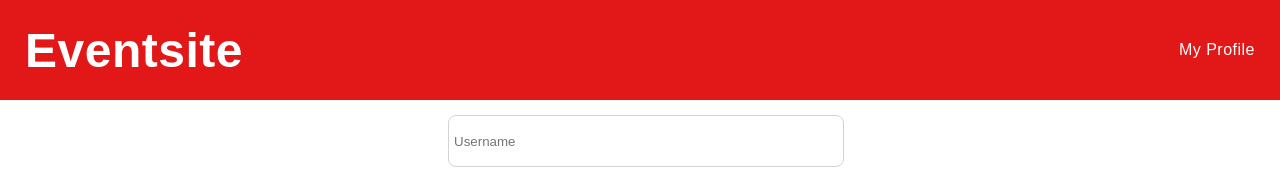
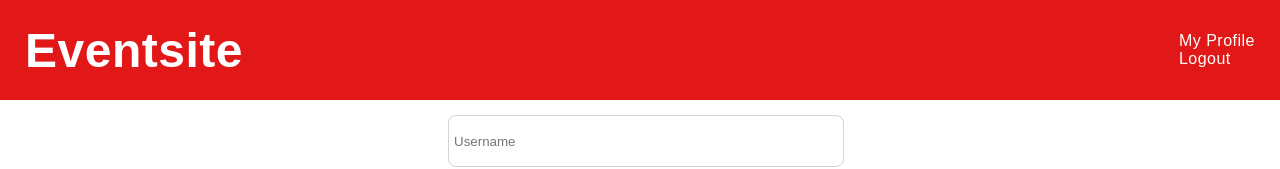
Before and after one commit to remerdy1/eventsite-client, a React (Create React App) app: page /login in a window 1280 px wide. Shown: the top 169 px of the page. Built offline with nearby package versions, Linux system fonts and the light colour scheme; sample sign-in values are in the browser's storage.

Commit message:
prop for username, logout button, update local storage and other account stuff

```diff
--- a/src/app.jsx
+++ b/src/app.jsx
@@ -1,4 +1,4 @@
-import React, {useState} from 'react';
+import React, {useState, useEffect} from 'react';
 import {BrowserRouter as Router, Switch,Route, Link} from "react-router-dom";
 import "./style.css"
 
@@ -14,8 +14,16 @@ const axios = require("axios");
 
 function App(){
     const [events, setEvents] = useState([]);
-    //TODO variable to store if user is signed in
-    const [userData, setUserData] = useState({});
+    const [username, setUsername] = useState("");
+
+    // Check if user is already signed in
+    useEffect(() =>{
+        const loggedInUser = localStorage.getItem("user");
+
+        if(loggedInUser){
+            setUsername(JSON.parse(loggedInUser).username);
+        }
+    }, []);
 
     // Make request to restcountries
     const fetchCountries = async () =>{
@@ -46,7 +54,7 @@ function App(){
     return (
         <div>
             <Router>
-                <Header />
+                <Header username={username} setUsername={setUsername}/>
                 <Switch>
                     <Route path="/" exact>
                         <Search fetchCountries={fetchCountries} handleSubmit={handleSubmit}/>
@@ -59,7 +67,7 @@ function App(){
                         <Signup />
                     </Route>
                     <Route path="/:username/profile">
-                        <MyProfile setUserData={setUserData} userData={userData}/>
+                        <MyProfile username={username}/>
                     </Route>
                     <Route>
                         <h1 style={{textAlign: "center"}}>Page not found</h1>
--- a/src/components/header/header.css
+++ b/src/components/header/header.css
@@ -24,6 +24,12 @@ a {
     margin-right: 25px;
 }
 
+.profile-text>a:hover,
+.profile-text:hover {
+    color: black;
+    cursor: pointer;
+}
+
 @media only screen and (max-width: 350px) {
     header {
         height: 200px;
--- a/src/components/header/header.jsx
+++ b/src/components/header/header.jsx
@@ -2,10 +2,28 @@ import React from 'react';
 import "./header.css"
 
 function Header(props){
+
+    const logout = () =>{
+        props.setUsername("");
+        localStorage.clear();
+        window.location = "/login";
+    }
+
     return (
         <header>
             <h1 className="header"><a href="/">Eventsite</a></h1>
-            <p className="profile-text"><a href="/profile">My Profile</a></p>
+
+        {
+            // if user signed in show logout & my profile button
+            (props.username &&
+            <div>
+                <p className="profile-text"><a href={`/${props.username}/profile`}>My Profile</a></p>
+                <p className="profile-text" onClick={logout}>Logout</p>
+            </div>)
+            // else show login button
+            ||
+            <p className="profile-text"><a href={'/login'}>Login</a></p>
+        }
         </header>
     )
 }
--- a/src/components/login/login.jsx
+++ b/src/components/login/login.jsx
@@ -15,8 +15,8 @@ function Login(props){
         try{
             const res = await axios.post("http://localhost:8050/login", {username, password,});
             // Store JWT
-            localStorage.setItem("token", res.data.token);
-            window.location = "/"
+            localStorage.setItem("user", JSON.stringify(res.data));
+            window.location = "/";
 
         }catch(e){
             alert("Unable to find user with those credentials.");
--- a/src/components/myprofile/myprofile.jsx
+++ b/src/components/myprofile/myprofile.jsx
@@ -1,23 +1,25 @@
-import React, {useEffect} from 'react';
+import React, {useEffect, useState} from 'react';
 import {useParams} from "react-router-dom";
 import "./myprofile.css";
 const axios = require("axios");
 
 function MyProfile(props){
+    const [profileData, setProfileData] = useState({});
     const {username} = useParams();
-    //? move to app.jsx?
-    //const [userData, setUserData] = useState({});
 
     // Fetch data about once the page has rendered
     useEffect(() => {
         // GET data about the user to display on profile
         const fetchData = async () =>{
             try{
+                const token = JSON.parse(localStorage.user).token;
+
+                // get data about the profile being viewed
                 const res = await axios.get(`http://localhost:8050/${username}/profile`, {
-                    headers: {"authorization": "Bearer "+localStorage.token}
+                    headers: {"authorization": "Bearer "+token}
                 });
 
-                props.setUserData(res.data);
+                setProfileData(res.data);
             }catch(e){
                 // redirect to login page
                 window.location = "/login"
@@ -25,12 +27,12 @@ function MyProfile(props){
         }
 
         fetchData();
-    }, [username, props])
+    }, [username])
 
     return (
         <div>
-            <p>{props.userData.fullName}</p>
-            <p>{props.userData.username}</p>
+            <p>{profileData.fullName}</p>
+            <p>{profileData.username}</p>
             <p>[Insert favourites here]</p>
         </div>
     )
```
